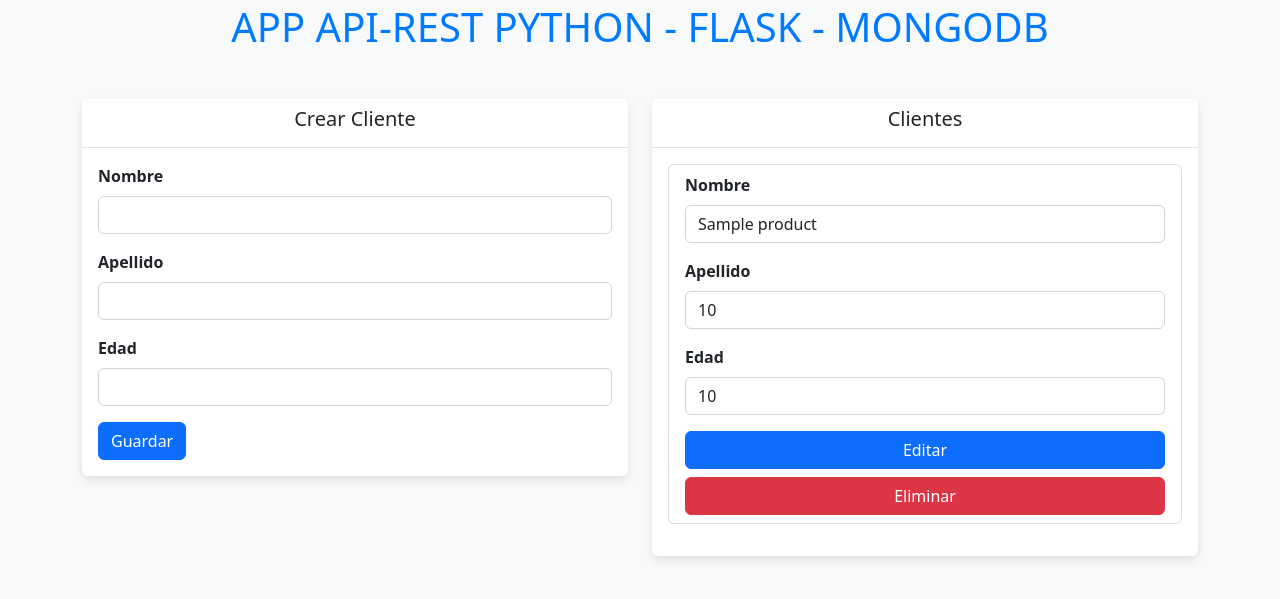
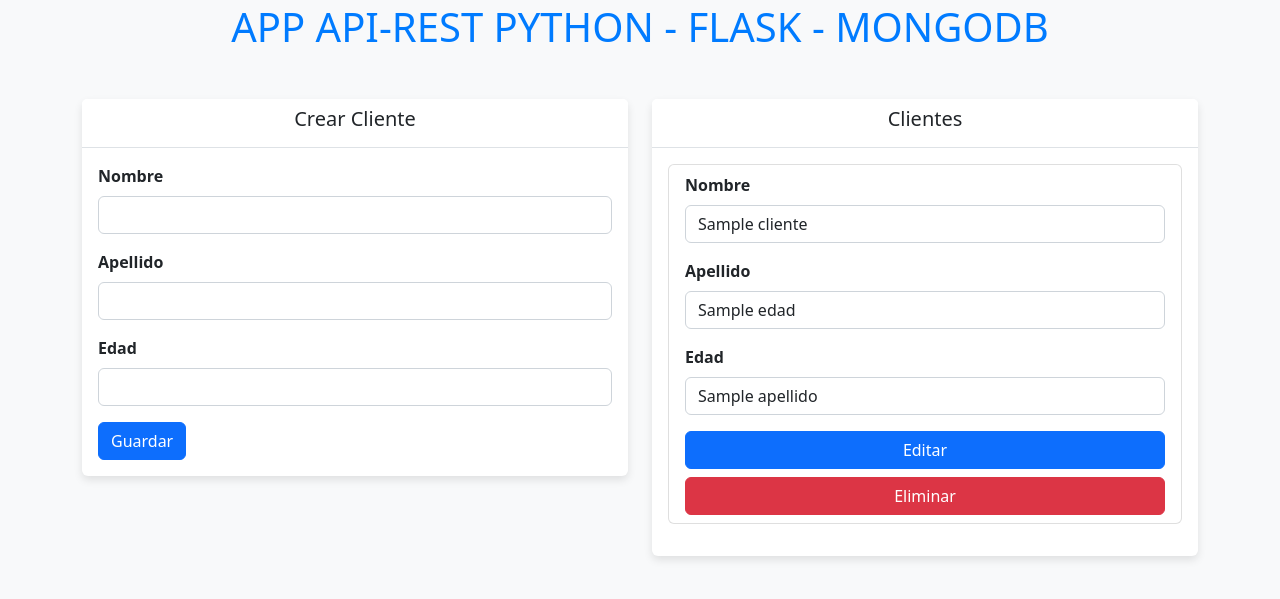
Before and after one commit to JJMater10/Proyecto_Felipe, a Python web app: template templates/index.html in a window 1280 px wide. Shown: the part 113-712 px from the top of the page. Run offline with Jinja, Linux system fonts and the light colour scheme; the template is opened without the code that fills it: most values are stand-ins (such as "Sample title", 1, 10 or a date in 2020).

Commit message:
Update index.html

```diff
--- a/templates/index.html
+++ b/templates/index.html
@@ -52,18 +52,18 @@
                         <h5 class="text-center">Crear Cliente</h5>
                     </div>
                     <div class="card-body">
-                        <form action="/products" method="POST">
+                        <form action="/clientes" method="POST">
                             <div class="mb-3">
                                 <label class="form-label">Nombre</label>
-                                <input type="text" class="form-control" name="name">
+                                <input type="text" class="form-control" name="nombre">
                             </div>
                             <div class="mb-3">
                                 <label class="form-label">Apellido</label>
-                                <input type="text" class="form-control" name="price">
+                                <input type="text" class="form-control" name="apellido">
                             </div>
                             <div class="mb-3">
                                 <label class="form-label">Edad</label>
-                                <input type="text" class="form-control" name="quantity">
+                                <input type="text" class="form-control" name="edad">
                             </div>
                             <button class="btn btn-primary" type="submit">Guardar</button>
                         </form>
@@ -78,24 +78,24 @@
                     </div>
                     <div class="card-body">
                         <ul class="list-group">
-                            {% for product in products %}
+                            {% for cliente in clientes %}
                                 <li class="list-group-item mb-3">
-                                    <form action="/edit/{{product.name}}" method="POST">
+                                    <form action="/edit/{{cliente.nombre}}" method="POST">
                                         <div class="mb-3">
                                             <label class="form-label">Nombre</label>
-                                            <input type="text" class="form-control" value="{{product.name}}" name="name">
+                                            <input type="text" class="form-control" value="{{cliente.nombre}}" name="nombre">
                                         </div>
                                         <div class="mb-3">
                                             <label class="form-label">Apellido</label>
-                                            <input type="text" class="form-control" value="{{product.quantity}}" name="quantity">
+                                            <input type="text" class="form-control" value="{{cliente.edad}}" name="edad">
                                         </div>
                                         <div class="mb-3">
                                             <label class="form-label">Edad</label>
-                                            <input type="text" class="form-control" value="{{product.price}}" name="price">
+                                            <input type="text" class="form-control" value="{{cliente.apellido}}" name="apellido">
                                         </div>
                                         <div class="d-grid gap-2">
                                             <button class="btn btn-primary" type="submit">Editar</button>
-                                            <a href="{{url_for('delete', product_name=product.name)}}" class="btn btn-danger">Eliminar</a>
+                                            <a href="{{url_for('delete', cliente_nombre=cliente.nombre)}}" class="btn btn-danger">Eliminar</a>
                                         </div>
                                     </form>
                                 </li>
```
